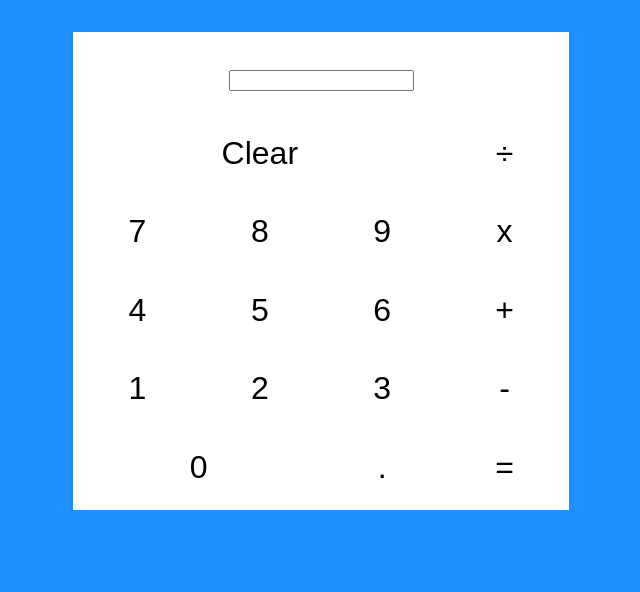
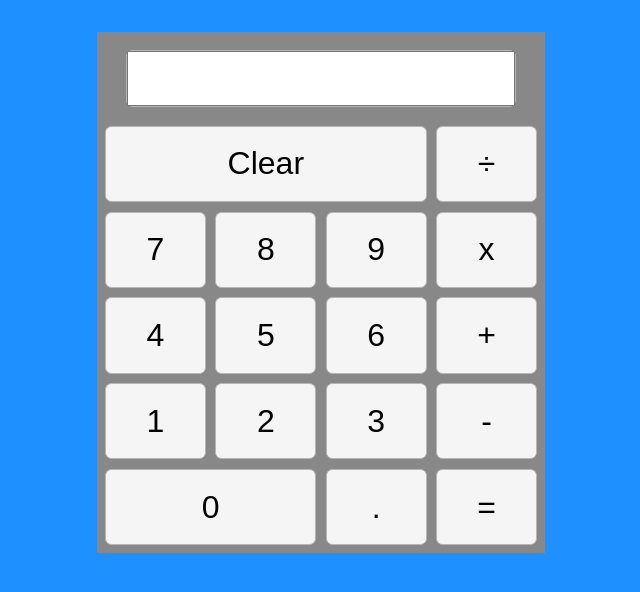
Before and after one commit to iiimosley/ReactCalculator, a React (Create React App) app: page / in a window 1280 px wide. Shown: the top 592 px of the page, without its empty margins (319-959 px from the left). Built offline with nearby package versions, Linux system fonts and the light colour scheme.

Commit message:
readjust grid; clear on click

```diff
--- a/src/App.css
+++ b/src/App.css
@@ -4,23 +4,36 @@
 
 #calc {
   display: grid;
-  max-width: 30rem;
+  max-width: 27rem;
   grid-template-columns: 1fr 1fr 1fr 1fr;
   grid-template-rows: 1fr 1fr 1fr 1fr 1fr 1fr;
   grid-gap: .3em;
   padding: .5rem;
   margin: 2rem auto;
   font-size: 2rem;
-  background: white;
+  background: rgb(136, 136, 136);
 }
 
 #calc>div {
-  padding: .5em;
+  display: flex;
+  justify-content: space-evenly;
+  align-items: center;
+  border: 1px solid rgb(182, 181, 181);
+  box-shadow: 0 0 .03em lightslategray;
+  border-radius: .2em;
+  background: whitesmoke;
+}
+
+#calc>div:hover {
+  cursor: pointer;
+  background: lime;
 }
 
 #calc>div:first-child {
   grid-column: 1 / 5;
   grid-row: 1;
+  width: 90%;
+  margin: .3em auto;
 }
 
 #calc>div:nth-child(2) {
@@ -33,8 +46,8 @@
   grid-row: 6;
 }
 
-/* .calculator__display {
-  font-size: 2.5rem;
+.calculator__display {
+  width: 100%;
+  font-size: 2.7rem;
   text-align: right;
-  border: 0;
-} */
+}
--- a/src/App.js
+++ b/src/App.js
@@ -21,8 +21,10 @@ class App extends Component {
   };
 
   clearDisplay = () => {
-
-  }
+    this.setState(prevState => ({
+      displayValue: '',
+    }));
+  };
 
   runCalculation = () => {
 
@@ -37,23 +39,23 @@ class App extends Component {
             onChange={this.handleInputChange}
             value={this.state.displayValue}/>
           </div>
-          <div><span onClick={this.clearDisplay()}>Clear</span></div>
-          <div><span onClick={this.updateDisplay('/')}>÷</span></div>
-          <div><span onClick={this.updateDisplay('7')}>7</span></div>
-          <div><span onClick={this.updateDisplay('8')}>8</span></div>
-          <div><span onClick={this.updateDisplay('9')}>9</span></div>
-          <div><span onClick={this.updateDisplay('*')}>x</span></div>
-          <div><span onClick={this.updateDisplay('4')}>4</span></div>
-          <div><span onClick={this.updateDisplay('5')}>5</span></div>
-          <div><span onClick={this.updateDisplay('6')}>6</span></div>
-          <div><span onClick={this.updateDisplay('+')}>+</span></div>
-          <div><span onClick={this.updateDisplay('1')}>1</span></div>
-          <div><span onClick={this.updateDisplay('2')}>2</span></div>
-          <div><span onClick={this.updateDisplay('3')}>3</span></div>
-          <div><span onClick={this.updateDisplay('-')}>-</span></div>
-          <div><span onClick={this.updateDisplay('0')}>0</span></div>
-          <div><span onClick={this.updateDisplay('.')}>.</span></div>
-          <div><span onClick={this.runCalculation()}>=</span></div>
+          <div onClick={this.clearDisplay}>Clear</div>
+          <div onClick={this.updateDisplay('/')}>÷</div>
+          <div onClick={this.updateDisplay('7')}>7</div>
+          <div onClick={this.updateDisplay('8')}>8</div>
+          <div onClick={this.updateDisplay('9')}>9</div>
+          <div onClick={this.updateDisplay('*')}>x</div>
+          <div onClick={this.updateDisplay('4')}>4</div>
+          <div onClick={this.updateDisplay('5')}>5</div>
+          <div onClick={this.updateDisplay('6')}>6</div>
+          <div onClick={this.updateDisplay('+')}>+</div>
+          <div onClick={this.updateDisplay('1')}>1</div>
+          <div onClick={this.updateDisplay('2')}>2</div>
+          <div onClick={this.updateDisplay('3')}>3</div>
+          <div onClick={this.updateDisplay('-')}>-</div>
+          <div onClick={this.updateDisplay('0')}>0</div>
+          <div onClick={this.updateDisplay('.')}>.</div>
+          <div onClick={this.runCalculation()}>=</div>
         </div>
       </div>
     );
```
